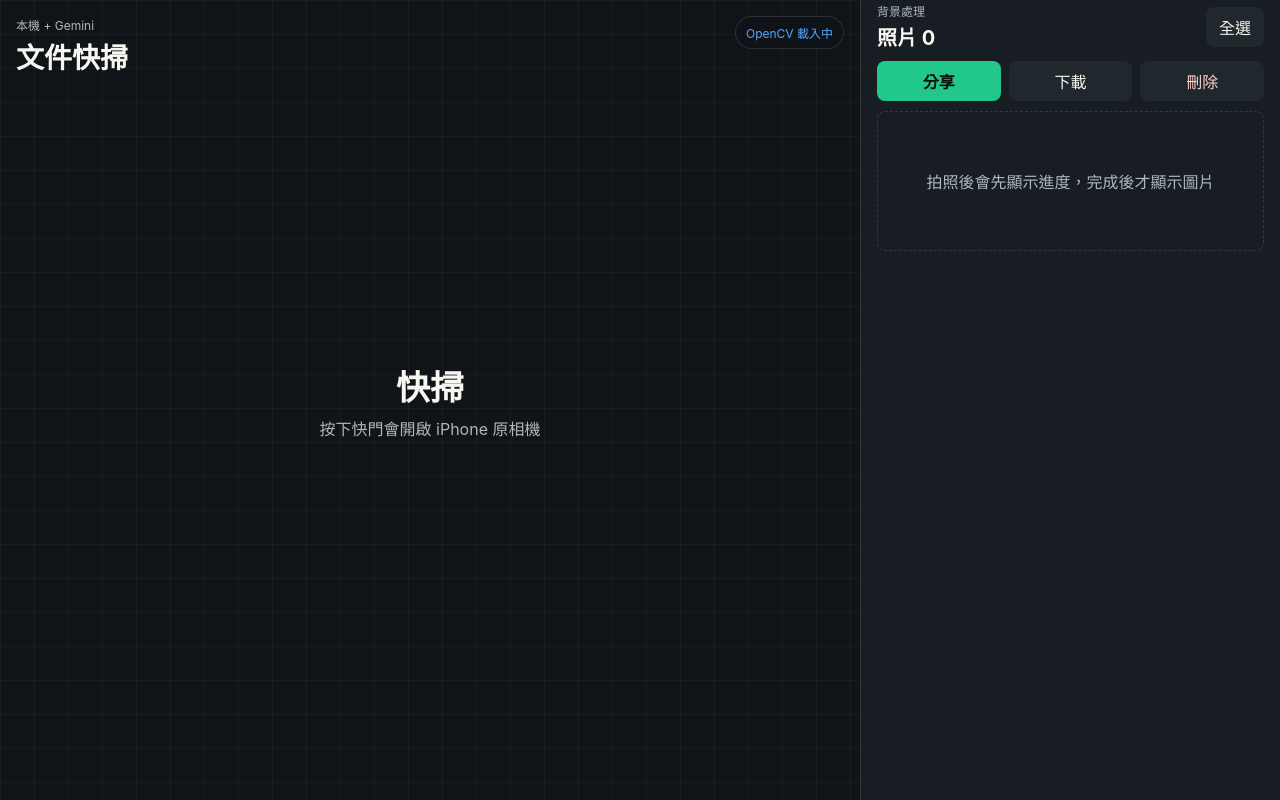
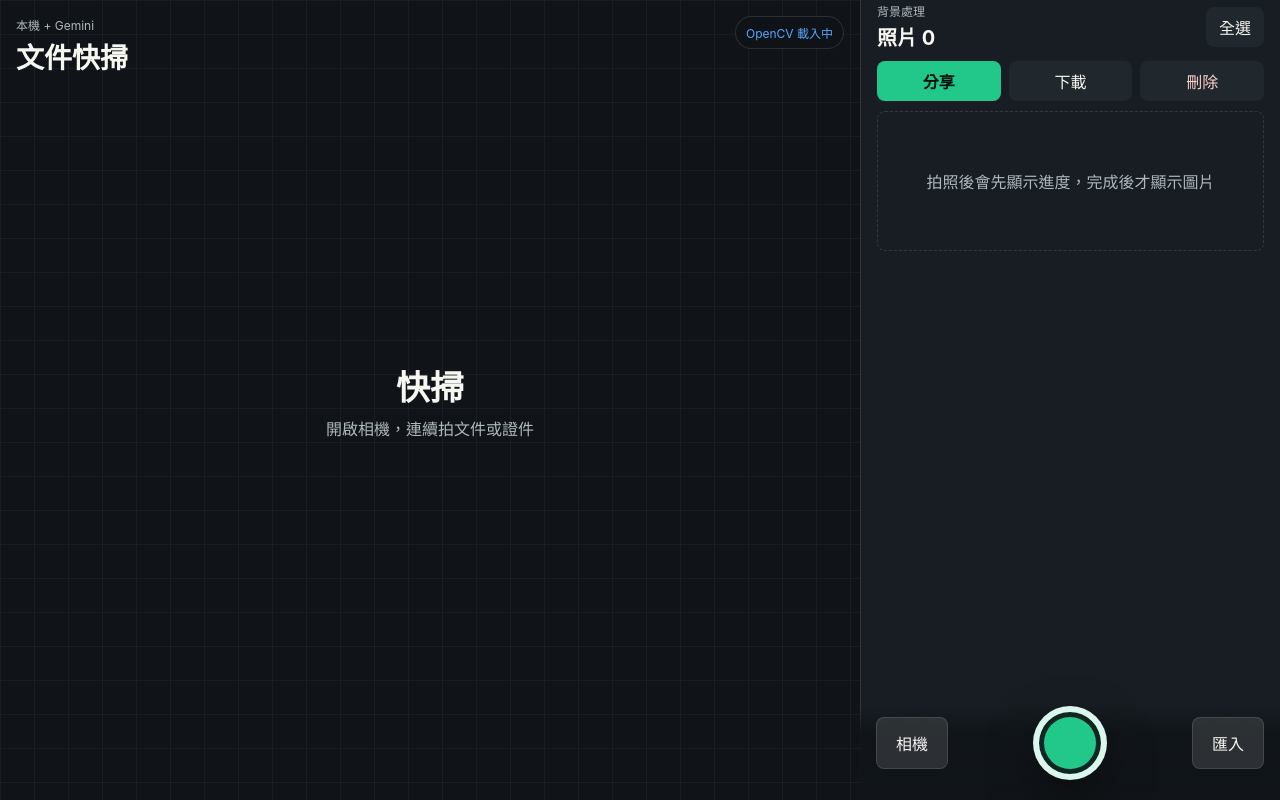
Before and after one commit to HSUAN-0804/quick-doc-scan, a plain HTML site: page index.html in a window 1280 px wide. Drawn offline with Linux system fonts and the light colour scheme.

Commit message:
Restore browser camera shell v19

```diff
--- a/index.html
+++ b/index.html
@@ -9,7 +9,7 @@
   <meta name="apple-mobile-web-app-title" content="快掃">
   <title>快掃</title>
   <link rel="manifest" href="manifest.webmanifest">
-  <link rel="stylesheet" href="styles.css?v=18">
+  <link rel="stylesheet" href="styles.css?v=19">
   <script async src="https://docs.opencv.org/4.x/opencv.js" onload="window.onOpenCvLoaded && window.onOpenCvLoaded()"></script>
 </head>
 <body>
@@ -18,7 +18,7 @@
       <video id="camera" playsinline autoplay muted></video>
       <div class="camera-empty" id="cameraEmpty">
         <strong>快掃</strong>
-        <span>按下快門會開啟 iPhone 原相機</span>
+        <span>開啟相機，連續拍文件或證件</span>
       </div>
       <canvas id="overlay"></canvas>
       <div class="topbar">
@@ -53,7 +53,7 @@
 
     <section class="bottom-controls" aria-label="拍攝控制">
       <div class="capturebar">
-        <button class="icon-button" id="nativeCamera" type="button" title="使用 iPhone 原相機" aria-label="使用 iPhone 原相機">原相機</button>
+        <button class="icon-button" id="openCamera" type="button" title="開啟相機" aria-label="開啟相機">相機</button>
         <button class="shutter" id="capture" type="button" aria-label="拍照"></button>
         <label class="icon-button file-button" title="匯入照片">
           匯入
@@ -65,7 +65,6 @@
 
   <canvas id="sourceCanvas" hidden></canvas>
   <canvas id="resultCanvas" hidden></canvas>
-  <input id="cameraPicker" class="hidden-picker" type="file" accept="image/*" capture="environment">
 
   <template id="scanTemplate">
     <article class="scan-card">
@@ -87,6 +86,6 @@
     </article>
   </template>
 
-  <script src="app.js?v=18"></script>
+  <script src="app.js?v=19"></script>
 </body>
 </html>
```
